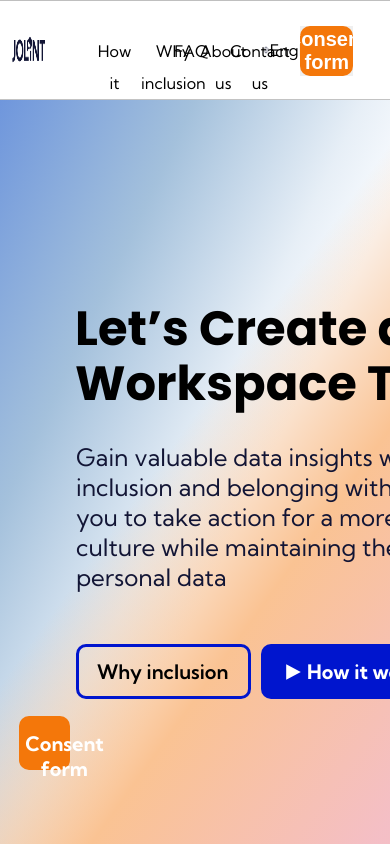
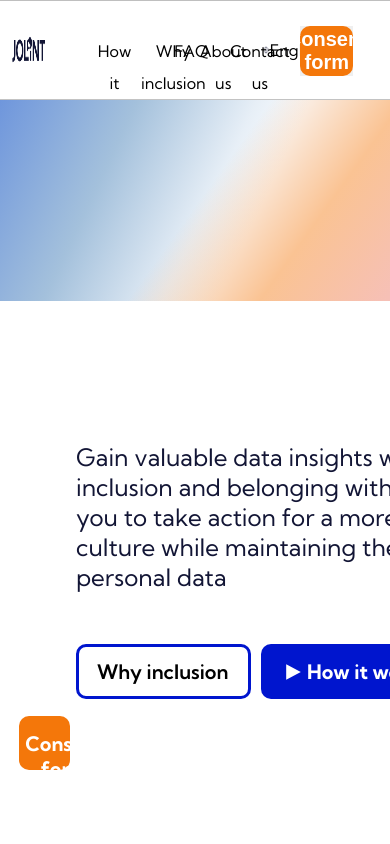
Before and after one commit to masiehdon/Jolint, a React (Vite) app: page /how-it-works in a window 390 px wide. Shown: the top 844 px of the page. Built offline with nearby package versions, Linux system fonts and the light colour scheme.

Commit message:
added some responsivness

```diff
--- a/src/Pages/HowItWorks/howItWorks.module.css
+++ b/src/Pages/HowItWorks/howItWorks.module.css
@@ -14,6 +14,21 @@
       #fafcff 58.59%
     );
   }
+
+  @media (max-width: 768px) {
+    .rutaFrBilderChild {
+        background: linear-gradient(
+            115.34deg,
+            rgba(7, 63, 234, 0.28),
+            rgba(209, 223, 237, 0.22) 25.98%,
+            rgba(237, 243, 249, 0.93) 48.39%,
+            #fafcff 58.59%
+        );
+    }
+    .rutaFrBilder {
+      height: 500px;
+  }
+}
   .rutaFrBilder {
     top: 0;
     left: 0;
@@ -28,6 +43,12 @@
     transform: rotate(180deg);
     transform-origin: 0 0;
   }
+
+@media (max-width: 480px) {
+    .rutaFrBilder {
+        height: 300px;
+    }
+}
   .groupChild {
     top: 0;
     left: 0;
@@ -44,6 +65,36 @@
     left: 0;
     height: 764.3px;
   }
+
+  @media (max-width: 768px) {
+    .groupChild {
+        background: linear-gradient(
+            -54.23deg,
+            rgba(229, 32, 50, 0.28) 3.13%,
+            rgba(250, 187, 132, 0.88) 33.33%,
+            rgba(255, 230, 208, 0) 55.21%
+        );
+    }
+
+    .rutaFrBilderParent {
+        height: 500px;
+    }
+}
+
+@media (max-width: 480px) {
+    .groupChild {
+        background: linear-gradient(
+            -54.23deg,
+            rgba(229, 32, 50, 0.28) 3.13%,
+            rgba(250, 187, 132, 0.88) 33.33%,
+            rgba(255, 230, 208, 0) 55.21%
+        );
+    }
+
+    .rutaFrBilderParent {
+        height: 300px;
+    }
+}
   .letsCreateAn {
     position: absolute;
     top: 5%;
@@ -64,6 +115,39 @@
     width: 1280px;
     height: 338px;
   }
+
+  @media (max-width: 768px) {
+    .letsCreateAn {
+        top: 2%;
+        left: 20px;
+        font-size: 36px;
+        line-height: 42px;
+        width: 80%;
+        height: auto;
+    }
+
+    .startsidaFinalVersionChild {
+        top: 700px;
+        width: 100%;
+        height: 250px;
+    }
+}
+@media (max-width: 480px) {
+    .letsCreateAn {
+        top: 5%;
+        left: 10px;
+        font-size: 24px;
+        line-height: 28px;
+        width: 90%;
+        height: auto;
+    }
+
+    .startsidaFinalVersionChild {
+        top: 5%;
+        width: 100%;
+        height: 200px;
+    }
+}
   .higherTurnover,
   .lowerSickLeave,
   .lowerStaffTurnover,
```
